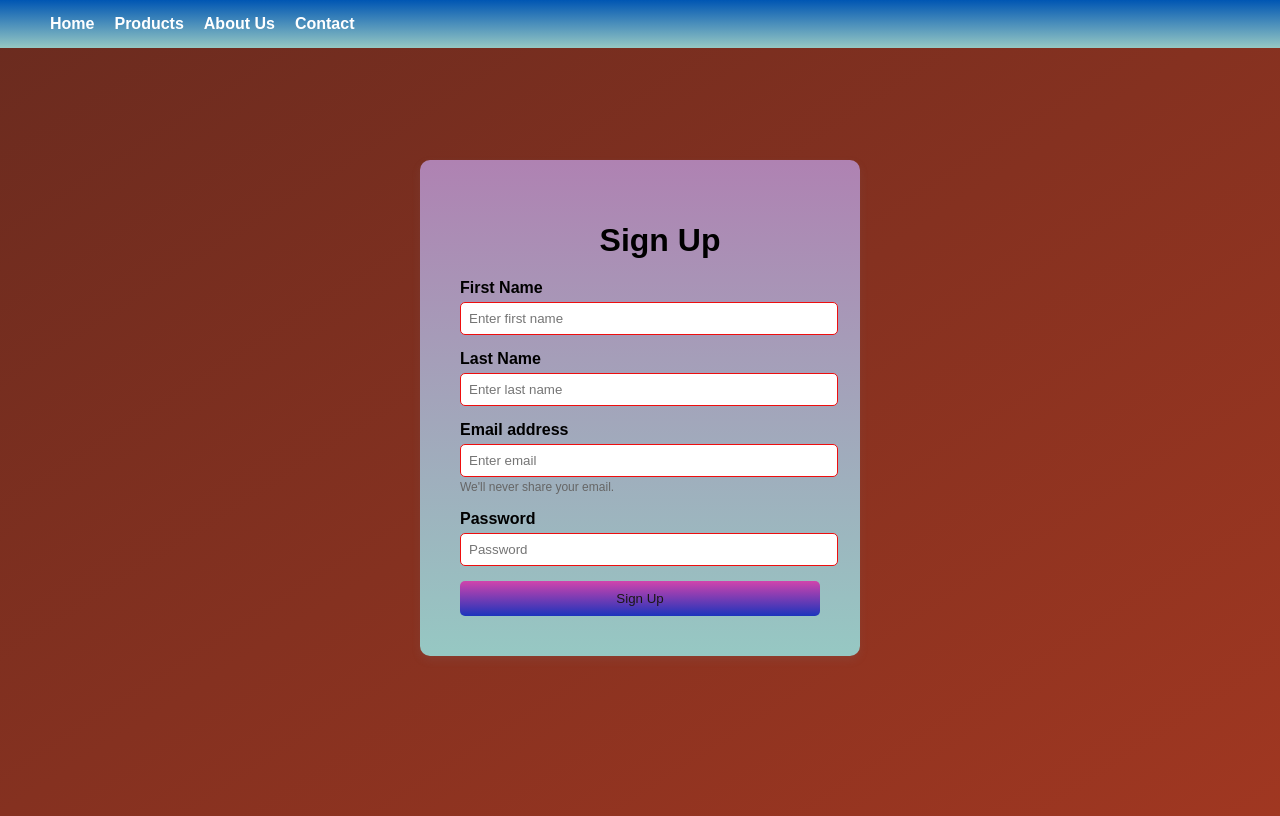
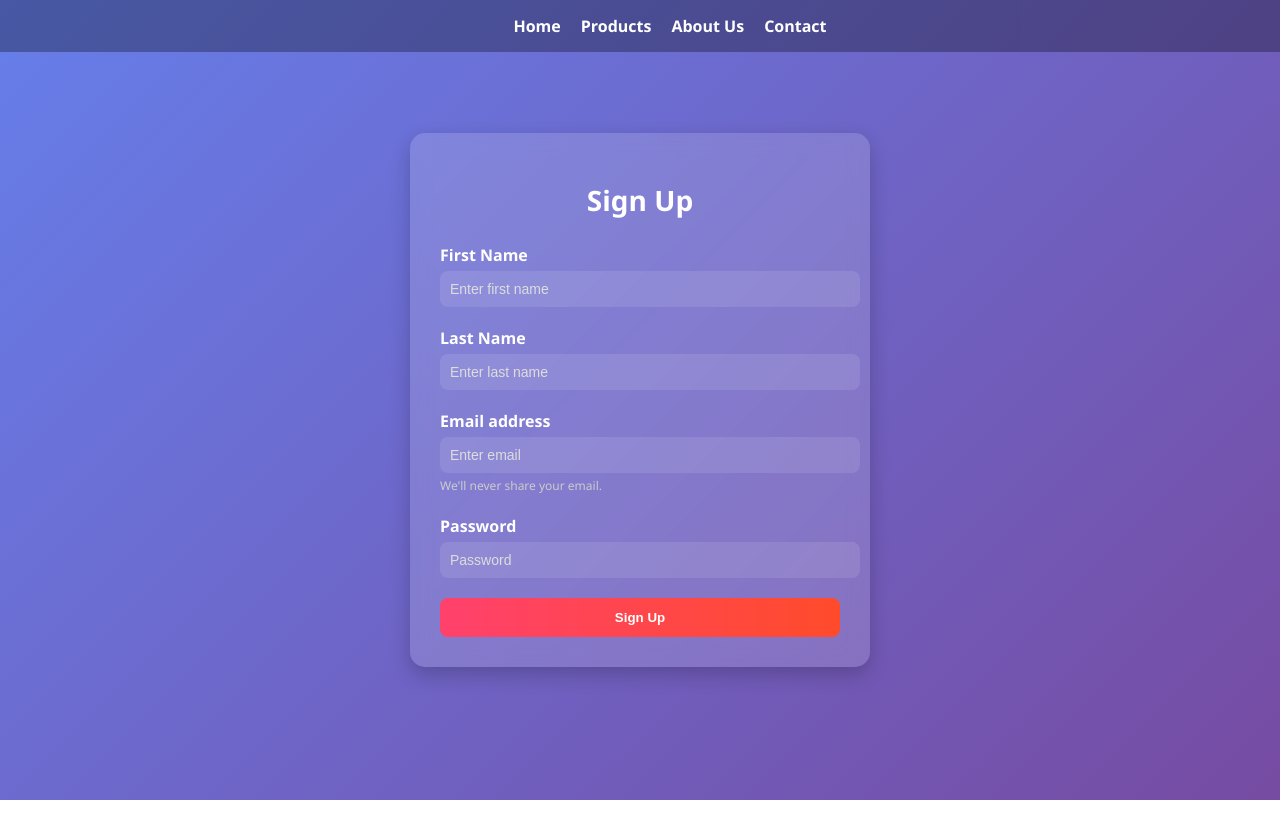
Before and after one commit to anmolkumar8/E-commerce-Website, a plain HTML site: page signup.html in a window 1280 px wide. Drawn offline with Linux system fonts and the light colour scheme.

Commit message:
Update signup.html

```diff
--- a/signup.html
+++ b/signup.html
@@ -7,105 +7,118 @@
     <style>
         body {
             min-height: 100vh;
+            margin: 0;
             display: flex;
             justify-content: center;
             align-items: center;
-            background: linear-gradient(to bottom right, #6A2B1F, #A03721); /* Updated background */
-            font-family: Arial, sans-serif;
+            background: linear-gradient(135deg, #667eea, #764ba2);
+            font-family: 'Segoe UI', Tahoma, Geneva, Verdana, sans-serif;
         }
+
         .signup-container {
             width: 100%;
             max-width: 400px;
-            background: linear-gradient(#af82b2,#96c8c3);
-            border-radius: 10px;
-            box-shadow: 0 4px 8px rgba(137, 106, 106, 0.2);
-            padding: 20px;
+            background: rgba(255, 255, 255, 0.15);
+            backdrop-filter: blur(10px);
+            border-radius: 15px;
+            box-shadow: 0 8px 20px rgba(0, 0, 0, 0.2);
+            padding: 30px;
+            color: #fff;
         }
-        .signup-form {
-            width: 100%;
-            padding: 20px;
+
+        .signup-form h1 {
+            text-align: center;
+            margin-bottom: 25px;
+            font-size: 28px;
+            color: #fff;
         }
-        h1 {
-            text-align: center;
+
+        .mb-3 {
             margin-bottom: 20px;
         }
-        .mb-3 {
-            margin-bottom: 15px;
-        }
+
         .form-label {
             display: block;
-            font-weight: bold;
+            margin-bottom: 5px;
+            font-weight: 600;
         }
+
         .form-control {
-            width: 90%;
-            padding: 8px;
-            margin-top: 5px;
-            border: 1px solid #ee0e0e;
-            border-radius: 5px;
+            width: 100%;
+            padding: 10px;
+            border: none;
+            border-radius: 8px;
+            background: rgba(255, 255, 255, 0.1);
+            color: #fff;
+            font-size: 14px;
+            outline: none;
         }
+
+        .form-control::placeholder {
+            color: #ddd;
+        }
+
         .form-text {
             font-size: 12px;
-            color: #666;
+            color: #ccc;
         }
+
         .btn {
-            width: 90%;
-            padding: 10px;
-            background: linear-gradient(#d144ac,#1c34bc);
-            color: rgb(27, 23, 23);
+            width: 100%;
+            padding: 12px;
+            background: linear-gradient(to right, #ff416c, #ff4b2b);
+            color: #fff;
             border: none;
-            border-radius: 5px;
+            border-radius: 8px;
+            font-weight: bold;
             cursor: pointer;
+            transition: background 0.3s ease;
         }
+
         .btn:hover {
-            background: #c79ef1;
+            background: linear-gradient(to right, #ff4b2b, #ff416c);
         }
+
         header {
-            display: flex;
-            align-items: center;
-            gap: 30px;
-            padding: 15px 50px;
-            background: linear-gradient(#0056b3,#96c8c3);
-            color: rgb(154, 113, 145);
             position: fixed;
-            width: 100%;
             top: 0;
             left: 0;
+            width: 100%;
+            padding: 15px 30px;
+            background: rgba(0, 0, 0, 0.3);
+            color: white;
+            display: flex;
+            justify-content: center;
             z-index: 100;
-        }
-
-        nav {
-            flex-grow: 1;
         }
 
         nav ul {
             list-style: none;
             display: flex;
             gap: 20px;
+            margin: 0;
             padding: 0;
-            margin: 0;
-        }
-        nav ul li {
-            display: inline;
         }
 
         nav ul li a {
+            color: #fff;
             text-decoration: none;
-            color: white;
-            font-size: 16px;
             font-weight: bold;
-            transition: 0.3s;
+            transition: color 0.3s ease;
         }
 
         nav ul li a:hover {
-            color: rgb(36, 118, 146);
+            color: #ffd369;
         }
-        .logo {
-            font-size: 24px;
-            font-weight: bold;
-        }
+
         @media (max-width: 768px) {
             .signup-container {
                 width: 90%;
+            }
+
+            nav ul {
+                flex-direction: column;
+                align-items: center;
             }
         }
     </style>
@@ -121,6 +134,7 @@
             </ul>
         </nav>
     </header>
+
     <div class="signup-container">
         <form class="signup-form">
             <h1>Sign Up</h1>
```
